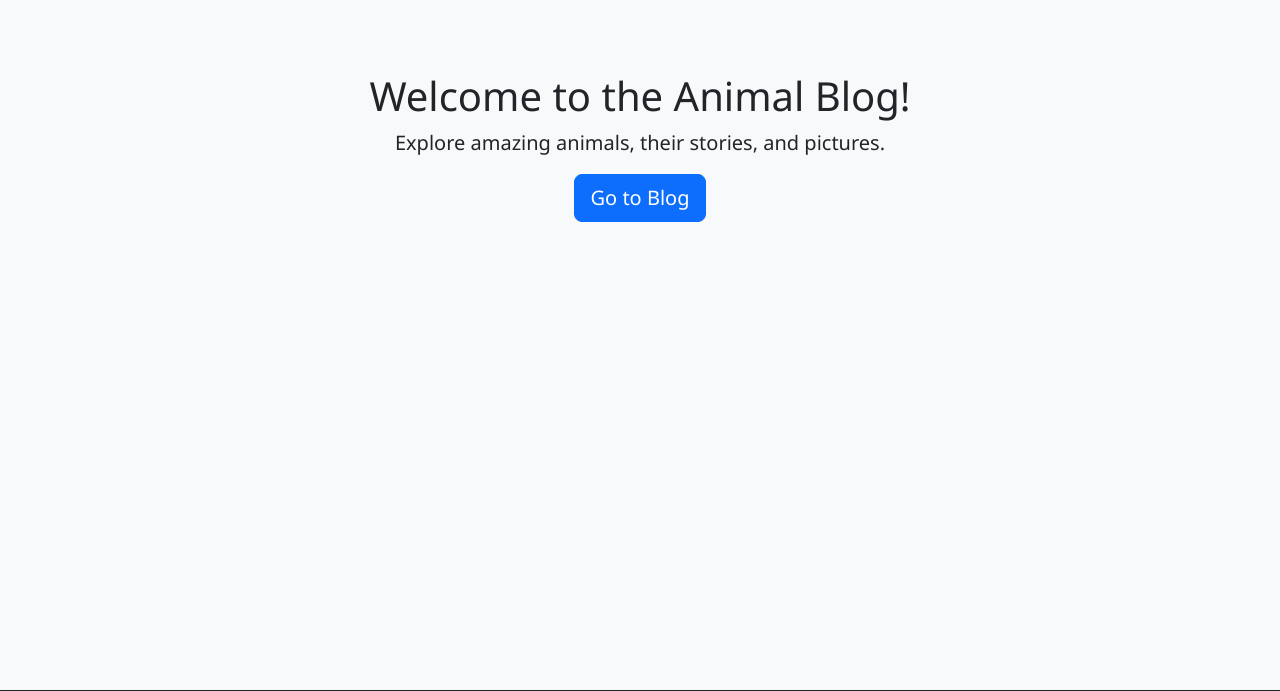
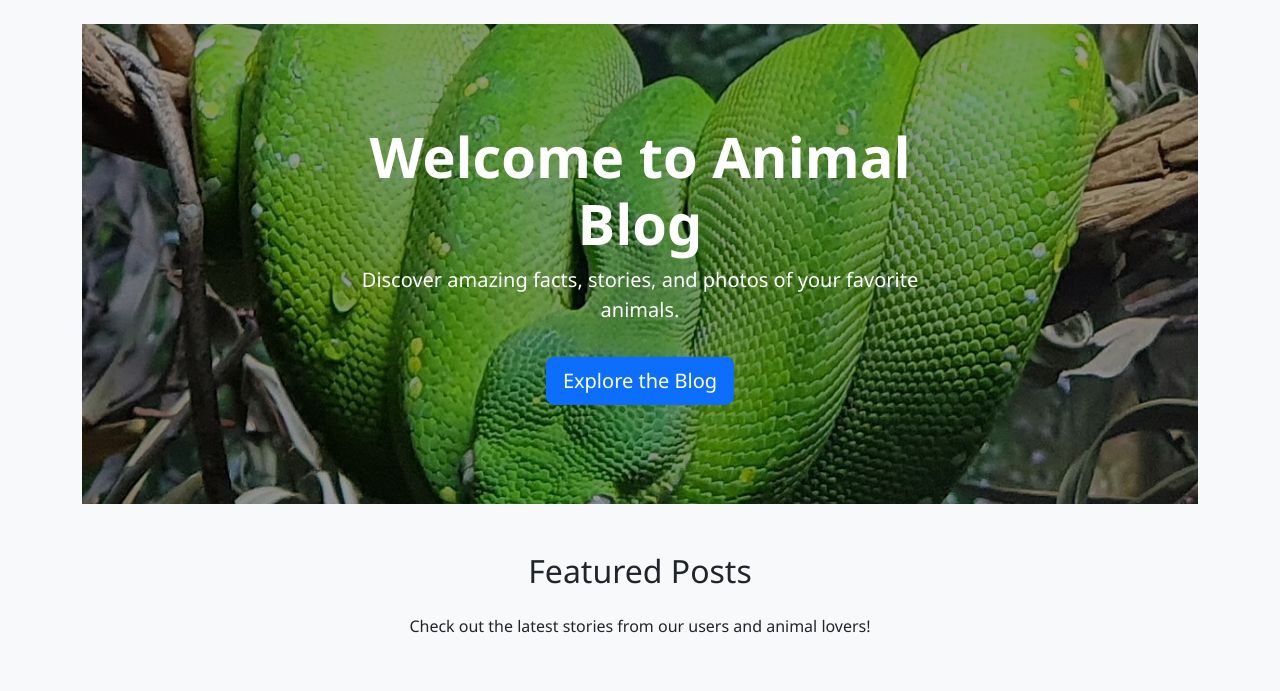
Before and after one commit to dsowles/miniProject4DavidSowles, a Django app: page / in a window 1280 px wide. Shown: the part 56-747 px from the top of the page. Run offline with Django 5.2, Linux system fonts and the light colour scheme; parts of the project's set-up code (start-up, migrations or seed data) failed here and were passed over.

Commit message:
Added a hero image

```diff
--- a/animal_blog_project/templates/home.html
+++ b/animal_blog_project/templates/home.html
@@ -1,9 +1,21 @@
 {% extends "base.html" %}
 {% block title %}Home{% endblock %}
+{% load static %}
+
 {% block content %}
-<div class="text-center mt-5">
-  <h1>Welcome to the Animal Blog!</h1>
-  <p class="lead">Explore amazing animals, their stories, and pictures.</p>
-  <a class="btn btn-primary btn-lg" href="{% url 'blog:animal_list' %}">Go to Blog</a>
+<!-- Hero Section -->
+<section class="hero position-relative text-center text-white mb-5">
+  <img src="{% static 'images/hero.jpg' %}" class="img-fluid w-100" alt="Animals background" style="height: 60vh; object-fit: cover; filter: brightness(60%);">
+  <div class="hero-text position-absolute top-50 start-50 translate-middle">
+    <h1 class="display-4 fw-bold">Welcome to Animal Blog</h1>
+    <p class="lead">Discover amazing facts, stories, and photos of your favorite animals.</p>
+    <a href="{% url 'blog:animal_list' %}" class="btn btn-primary btn-lg mt-3">Explore the Blog</a>
+  </div>
+</section>
+
+<!-- Optional extra content -->
+<div class="container">
+  <h2 class="text-center mb-4">Featured Posts</h2>
+  <p class="text-center">Check out the latest stories from our users and animal lovers!</p>
 </div>
 {% endblock %}
```
Also changed, not shown: animal_blog_project/static/images/hero.jpg (added).
